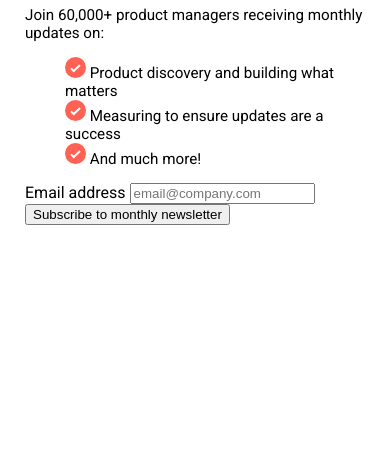
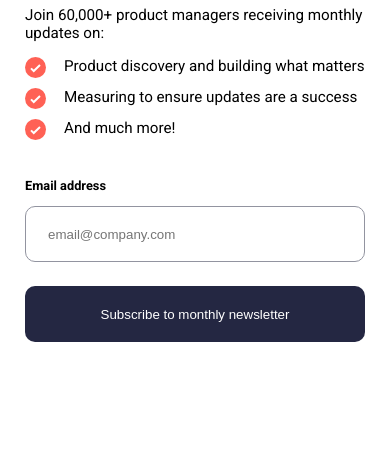
Before and after one commit to qumrran/newsletter-sign-up-with-success-message-main-frontendmentor, a plain HTML site: page index.html in a window 390 px wide. Shown: the part 385-844 px from the top of the page. Drawn offline with Linux system fonts and the light colour scheme.

Commit message:
update mobile layout

```diff
--- a/index.html
+++ b/index.html
@@ -17,20 +17,20 @@
         <p class="block__main__description"> Join 60,000+ product managers receiving monthly updates on:</p>
 
         <ul class="block__main__descriptionList">
-            <li class="block__main_descriptionList__elements">
+            <li class="block__main__descriptionList__elements">
                 <img class="block__main__descriptionList__elements__icon" src="./assets/images/icon-list.svg" alt="icon list"> Product discovery and building what matters
             </li>
-            <li class="block__main_descriptionList__elements">
+            <li class="block__main__descriptionList__elements">
                 <img class="block__main__descriptionList__elements__icon" src="./assets/images/icon-list.svg" alt="icon list"> Measuring to ensure updates are a success
             </li>
-            <li class="block__main_descriptionList__elements">
+            <li class="block__main__descriptionList__elements">
                 <img class="block__main__descriptionList__elements__icon" src="./assets/images/icon-list.svg" alt="icon list">  And much more!
             </li>
         </ul>
 
         <form action="#" class="block__form">
             <label for="" class="block__form__label"> Email address
-                <input class="block__form__input" type="email" placeholder="email@company.com">
+                <input class="block__form__input" type="email" placeholder="email@company.com" required>
             </label>
             <button type="submit" class="block__form__submit"> Subscribe to monthly newsletter</button>
         </form>
--- a/scss/style.scss
+++ b/scss/style.scss
@@ -9,7 +9,9 @@
 }
 
 .block__heder {
-    background-image: url(/assets/images/illustration-sign-up-mobile.svg);
+    background-image: url(../assets/images/illustration-sign-up-mobile.svg);
+    background-size: cover;
+    border-radius: 0 0 20px 20px;
     width: 100%;
     height: 285px;
  }
@@ -24,22 +26,48 @@
     &__descriptionList {
         list-style: none;
         font-size: 0.95rem;
+        padding: 0;
+        width: 100%;
         &__elements {
-            color: aqua;
-            display: flex;
-            flex-direction: column;
-            justify-content: center;
-            align-items: center;
+           display: flex;
+           align-items: start;
+           padding-bottom: 10px;
+           &__icon {
+            padding-right: 18px;
+           }
         }
     }
 
 
 }
 
+.block__form {
+    display: flex;
+    flex-direction: column;
+    &__label {
+        font-size: 0.8rem;
+        font-weight: 700;
+        padding-top: 13px;
 
-
-
-
+    }
+    &__input {
+        width: 100%;
+        height: 56px;
+        margin-top: 13px;
+        border: 1.5px solid $color-grey;
+        border-radius: 10px;
+        text-indent: 20px;
+    }
+    &__submit {
+        width: 100%;
+        height: 56px;
+        border-radius: 10px;
+        background-color: $color-dark-slate-grey;
+        border: none;
+        margin-top: 24px;
+        color: white;
+    }
+}
 
 
 
```
Also changed, not shown: css/style.css, 1 other file.
